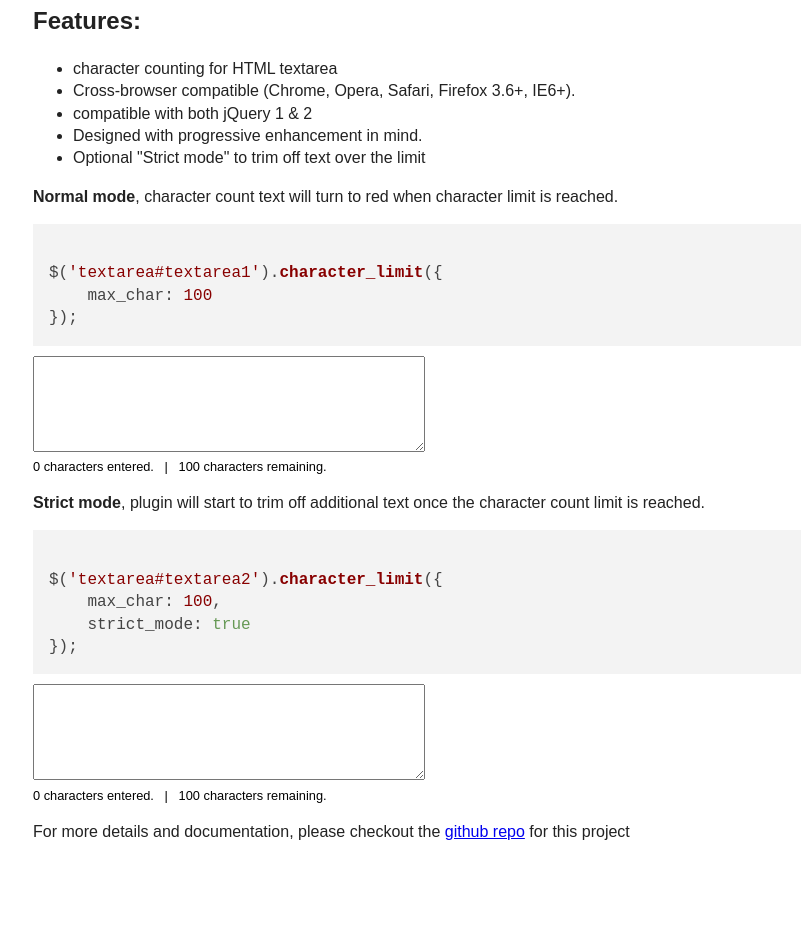
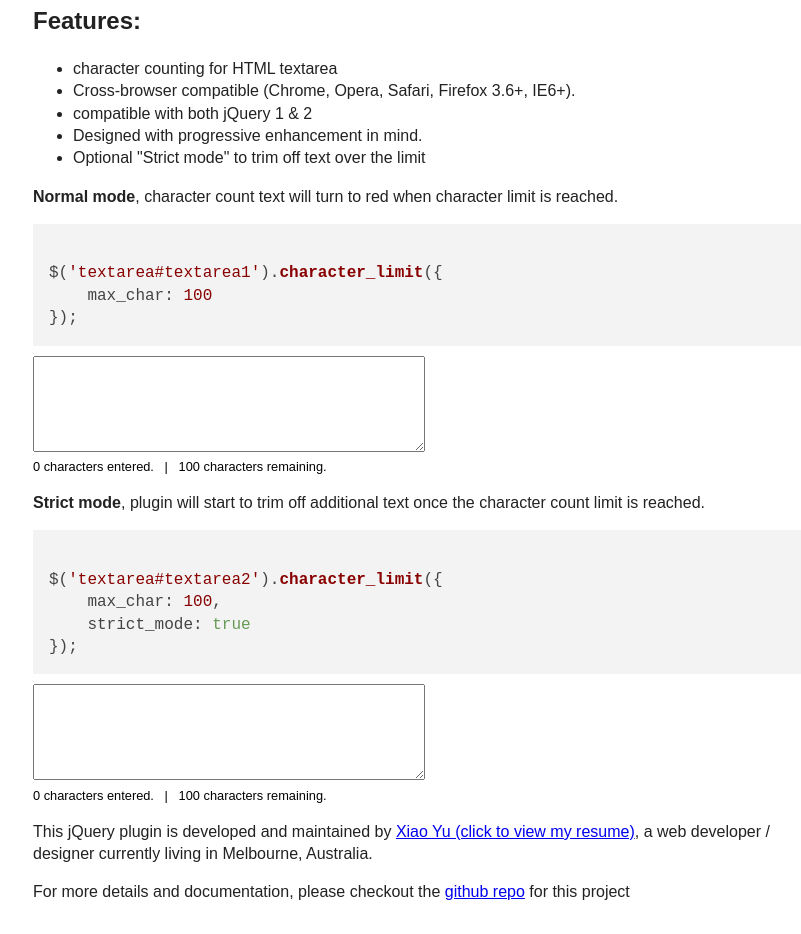
Before and after one commit to ShawneeY/jQuery-plugin---textarea-character-counting, a plain HTML site: page index.html in a window 1280 px wide. Shown: the part 92-1026 px from the top of the page, without its empty margins (207-1008 px from the left). Before the commit the page ends 965 px from the top, so only its background shows below. Drawn offline with nearby package versions, Linux system fonts and the light colour scheme.

Commit message:
Add author information

```diff
--- a/index.html
+++ b/index.html
@@ -70,6 +70,7 @@ $('textarea#textarea2').character_limit({
                 rows="5"
             ></textarea>
 
+        <p>This jQuery plugin is developed and maintained by <a target="_blank" href="http://shawneey.github.io/Resume/">Xiao Yu (click to view my resume)</a>, a web developer / designer currently living in Melbourne, Australia.</p>
         <p>For more details and documentation, please checkout the <a target="_blank" href="https://github.com/ShawneeY/jQuery-plugin---textarea-character-counting">github repo</a> for this project</p>
 
         </div>
```
